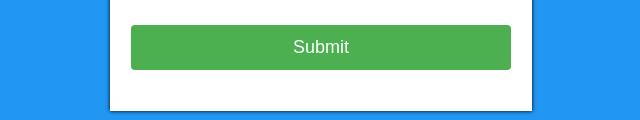
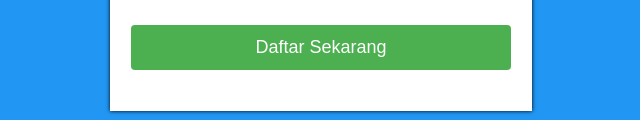
Before and after one commit to ozankaze/layout_tugas_3, a plain HTML site: page tugas_1.html in a window 1280 px wide. Shown: the part 649-769 px from the top of the page, without its empty margins (319-959 px from the left). Drawn offline with Linux system fonts and the light colour scheme.

Commit message:
html today 07:19

```diff
--- a/tugas_1.html
+++ b/tugas_1.html
@@ -42,7 +42,7 @@
                         <input type="password" name="search" placeholder="Ulangi pasword">
                     </div>
                 </div>
-                <input type="submit" value="Submit">
+                <input type="submit" value="Daftar Sekarang">
             </div>
         </form>
     </div>
```
